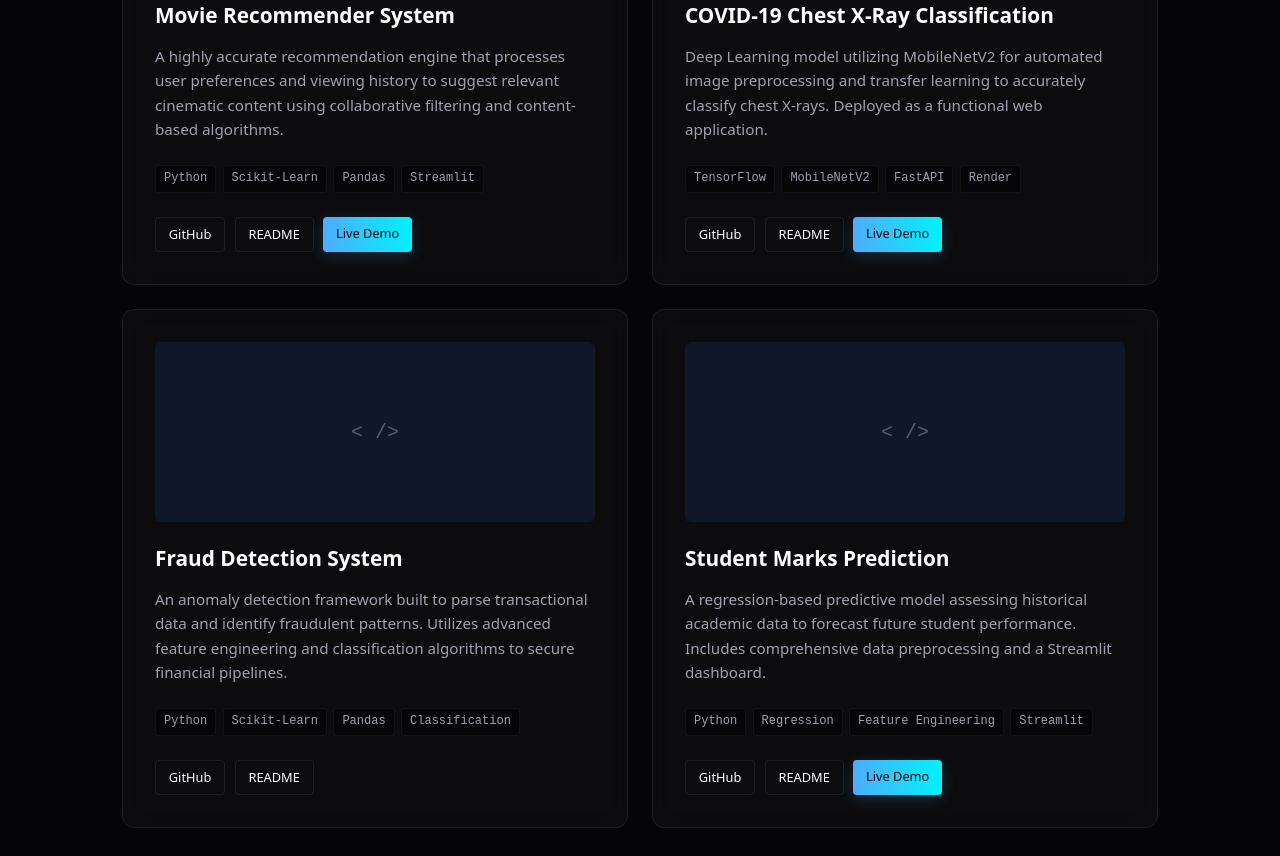
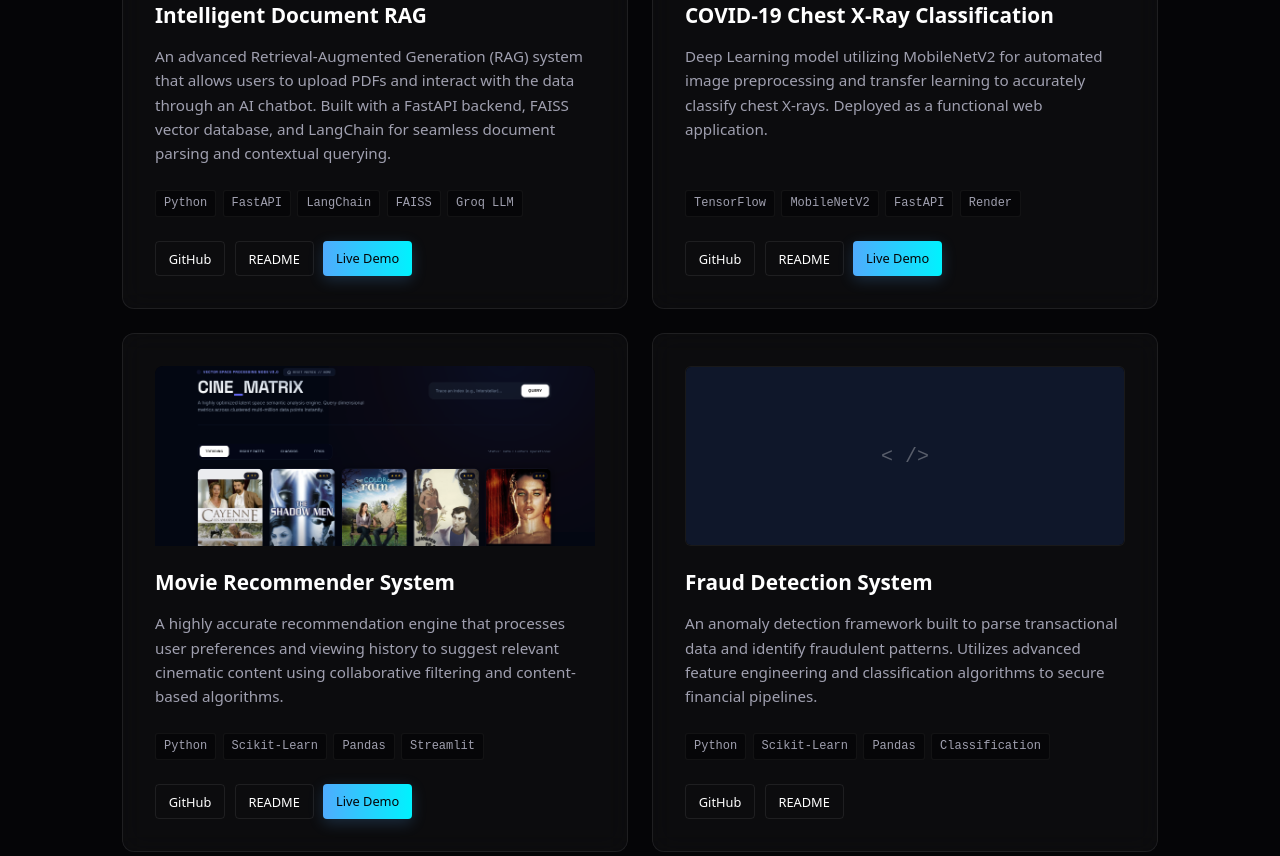
Before and after one commit to Ghanshyam6032/portfolio, a plain HTML site: page index.html in a window 1280 px wide. Shown: the part 2508-3364 px from the top of the page. Drawn offline with Linux system fonts and the light colour scheme; no server answers.

Commit message:
Update index.html

```diff
--- a/index.html
+++ b/index.html
@@ -647,24 +647,27 @@
         <h3 class="subsection-header">AI & Machine Learning</h3>
         <div class="projects-grid">
 
+
             <div class="glass-panel project-card">
-                <img src="./movie.png" alt="Movie Recommender System" class="project-thumb" style="border-radius: 8px 8px 0 0; border: none;">
-
-                <div class="project-badge">Featured</div>
-                <h3 class="project-title">Movie Recommender System</h3>
-                <p class="project-desc">A highly accurate recommendation engine that processes user preferences and viewing history to suggest relevant cinematic content using collaborative filtering and content-based algorithms.</p>
-                <div class="project-tech">
-                    <span>Python</span>
-                    <span>Scikit-Learn</span>
-                    <span>Pandas</span>
-                    <span>Streamlit</span>
-                </div>
-                <div class="project-actions">
-                    <a href="https://github.com/Ghanshyam6032/Movie-Recommender" target="_blank" class="btn btn-secondary btn-sm">GitHub</a>
-                    <a href="https://github.com/Ghanshyam6032/Movie_Recommender/blob/main/README.md" target="_blank" class="btn btn-secondary btn-sm">README</a>
-                    <a href="https://movie-recommender-frontend-rka7.onrender.com/" class="btn btn-primary btn-sm">Live Demo</a>
+               <img src="./chatbot.png" alt="COVID-19 Chest X-Ray Classification" class="project-thumb" style="border-radius: 8px 8px 0 0; border: none;">
+               <div class="project-badge">Featured</div>
+               <h3 class="project-title">Intelligent Document RAG</h3>
+               <p class="project-desc">An advanced Retrieval-Augmented Generation (RAG) system that allows users to upload PDFs and interact with the data through an AI chatbot. Built with a FastAPI backend, FAISS vector database, and LangChain for seamless document parsing and contextual querying.</p>
+               <div class="project-tech">
+                 <span>Python</span>
+                 <span>FastAPI</span>
+                 <span>LangChain</span>
+                 <span>FAISS</span>
+                 <span>Groq LLM</span>
+               </div>
+               <div class="project-actions">
+                    <a href="https://github.com/Ghanshyam6032/intelligent-document-rag" target="_blank" class="btn btn-secondary btn-sm">GitHub</a>
+                    <a href="https://github.com/Ghanshyam6032/intelligent-document-rag/blob/main/README.md" target="_blank" class="btn btn-secondary btn-sm">README</a>
+                    <a href="https://pdf-rag-chatbot-frontend.onrender.com" class="btn btn-primary btn-sm">Live Demo</a>
                 </div>
             </div>
+
+
 
             <div class="glass-panel project-card">
                 <img src="./covide.png" alt="COVID-19 Chest X-Ray Classification" class="project-thumb" style="border-radius: 8px 8px 0 0; border: none;">
@@ -685,6 +688,25 @@
             </div>
 
             <div class="glass-panel project-card">
+                <img src="./movie.png" alt="Movie Recommender System" class="project-thumb" style="border-radius: 8px 8px 0 0; border: none;">
+
+
+                <h3 class="project-title">Movie Recommender System</h3>
+                <p class="project-desc">A highly accurate recommendation engine that processes user preferences and viewing history to suggest relevant cinematic content using collaborative filtering and content-based algorithms.</p>
+                <div class="project-tech">
+                    <span>Python</span>
+                    <span>Scikit-Learn</span>
+                    <span>Pandas</span>
+                    <span>Streamlit</span>
+                </div>
+                <div class="project-actions">
+                    <a href="https://github.com/Ghanshyam6032/Movie-Recommender" target="_blank" class="btn btn-secondary btn-sm">GitHub</a>
+                    <a href="https://github.com/Ghanshyam6032/Movie_Recommender/blob/main/README.md" target="_blank" class="btn btn-secondary btn-sm">README</a>
+                    <a href="https://movie-recommender-frontend-rka7.onrender.com/" class="btn btn-primary btn-sm">Live Demo</a>
+                </div>
+            </div>
+
+            <div class="glass-panel project-card">
                 <h3 class="project-title">Fraud Detection System</h3>
                 <p class="project-desc">An anomaly detection framework built to parse transactional data and identify fraudulent patterns. Utilizes advanced feature engineering and classification algorithms to secure financial pipelines.</p>
                 <div class="project-tech">
@@ -698,6 +720,7 @@
                     <a href="https://github.com/Ghanshyam6032/Fraud-Detection-System/blob/main/README.md" target="_blank" class="btn btn-secondary btn-sm">README</a>
                 </div>
             </div>
+
 
             <div class="glass-panel project-card">
                 <h3 class="project-title">Student Marks Prediction</h3>
```
